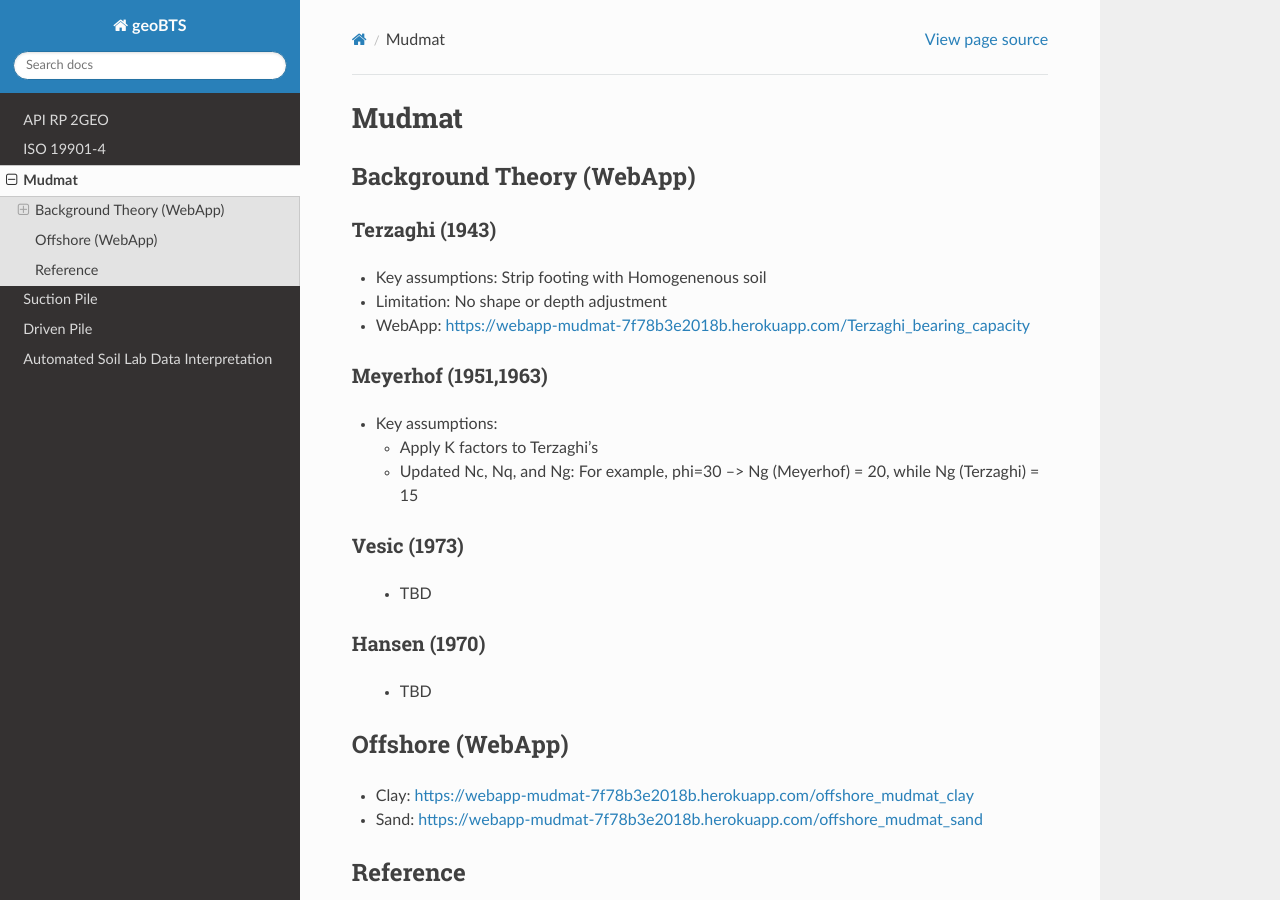
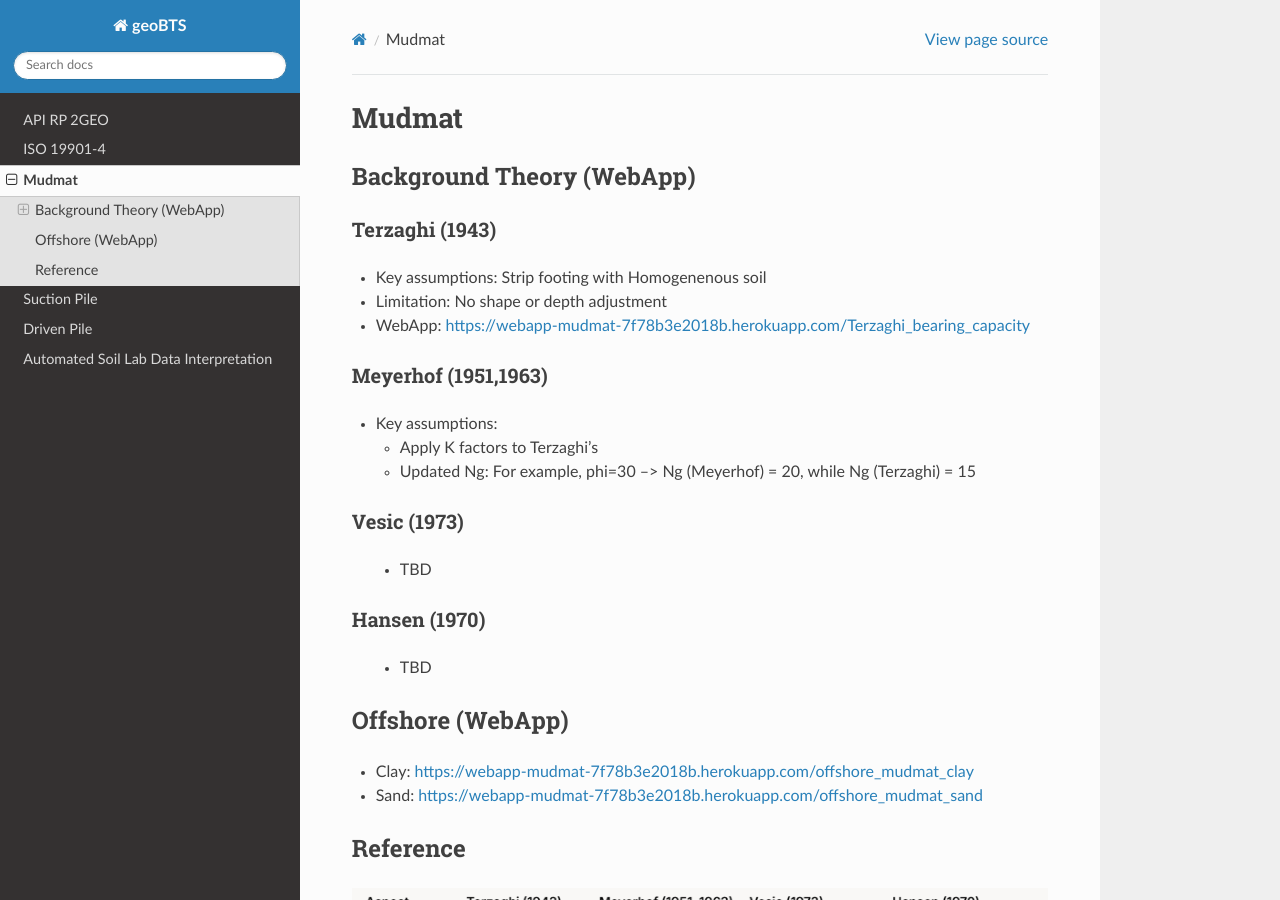
Before and after one commit to jungsohn/geoBTS, a Sphinx documentation site: the page built from docs/source/Mudmat.rst, in a window 1280 px wide and 900 px high. Built offline with Sphinx 7.4.7 and the Read the Docs theme 3.1.0, drawn with Linux system fonts in a browser that asks for light colours.

Commit message:
Update Mudmat.rst

```diff
--- a/docs/source/Mudmat.rst
+++ b/docs/source/Mudmat.rst
@@ -19,7 +19,7 @@ Meyerhof (1951,1963)
 - Key assumptions:
 
   - Apply K factors to Terzaghi's
-  - Updated Nc, Nq, and Ng: For example, phi=30 --> Ng (Meyerhof) = 20, while Ng (Terzaghi) = 15
+  - Updated Ng: For example, phi=30 --> Ng (Meyerhof) = 20, while Ng (Terzaghi) = 15
 
 Vesic (1973)
 ....................
```
